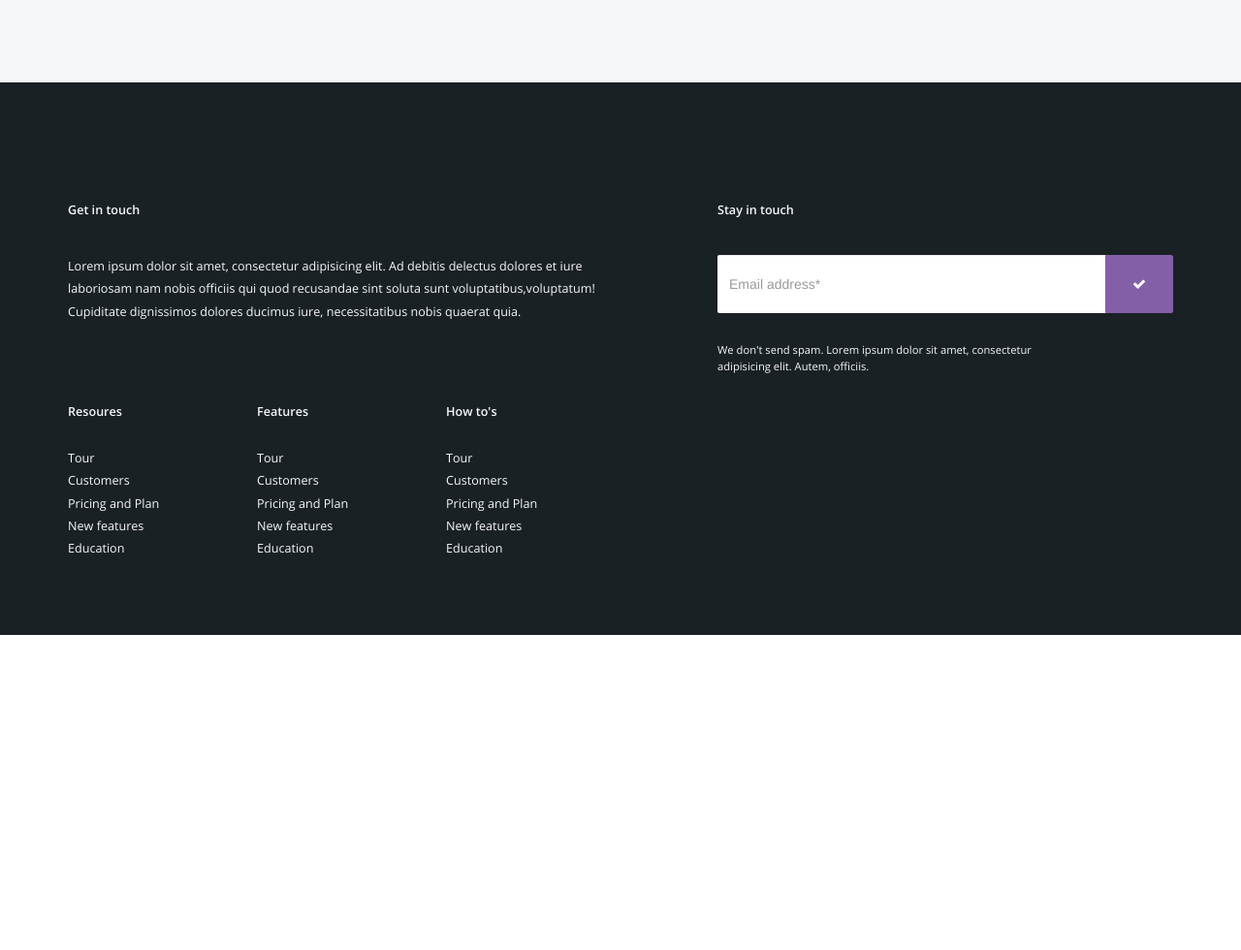
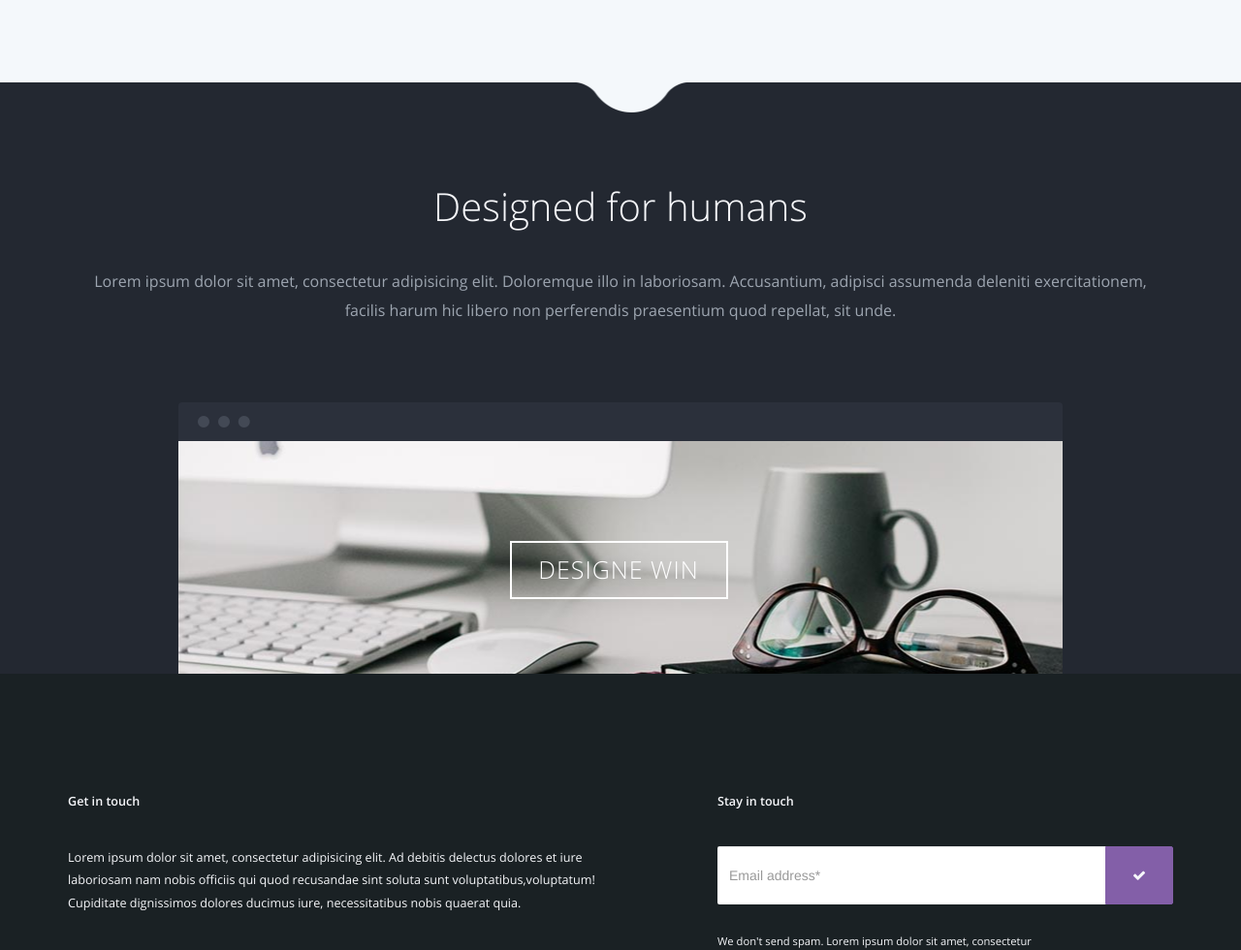
Before and after one commit to YuliaB01/Tork_project, a website: page src/index.html in a window 1280 px wide. Shown: the part 1820-2800 px from the top of the page at 97% size. Before the commit the page ends 2475 px from the top, so only its background shows below. Drawn offline with nearby package versions, Linux system fonts and the light colour scheme; files that its build step writes are made by us from their sources.

Commit message:
Added designed-for-humans section

```diff
--- /dev/null
+++ b/src/css/Components/Designe-win.less
@@ -0,0 +1,52 @@
+.designe-win-div {
+  height: 280px;
+  width: 80%;
+  margin: 80px auto 0;
+  position: relative;
+  border-top: 40px solid @info-section-text-color;
+  border-top-left-radius: 4px;
+  border-top-right-radius: 4px;
+  background-image: url(/images/designe-win.jpg);
+  background-position: 25% 67%;
+  background-repeat: no-repeat;
+  text-align: center;
+
+  &:after {
+    content: "";
+    display: inline-block;
+    height: 100%;
+    vertical-align: middle;
+  }
+
+  &__dot {
+    position: absolute;
+    top: -30px;
+    left: 20px;
+
+    & > i {
+      padding-right: 5px;
+      color: #434955;
+    }
+  }
+
+  &__btn {
+    display: inline-block;
+    width: 225px;
+    height: 60px;
+    border: 2px solid @hero-text-color;
+    margin-top: 25px;
+    padding: 10px;
+    font-family: OpenSansLight, sans-serif;
+    font-size: 25px;
+    letter-spacing: 1px;
+    color: @hero-text-color;
+    text-transform: uppercase;
+
+    &:hover,
+    &:focus {
+      border: 2px solid @hero-text-color - 15%;
+      color: darken(@hero-text-color, 15%);
+      text-decoration: none;
+    }
+  }
+}
--- a/src/css/Components/Info-content.less
+++ b/src/css/Components/Info-content.less
@@ -1,5 +1,5 @@
 .info-content {
-  padding: 30px 10px 30px 10px;
+  padding: 90px 10px 30px 10px;
   height: 100%;
 
   &__head {
--- a/src/css/Components/Logo.less
+++ b/src/css/Components/Logo.less
@@ -4,6 +4,8 @@
   text-align: center;
   display: inline-block;
   transition: transform ease .3s;
+  position: relative;
+  z-index: 5;
 
   &:hover {
     cursor: pointer;
--- a/src/css/Components/Search.less
+++ b/src/css/Components/Search.less
@@ -18,6 +18,7 @@
     border-bottom-left-radius: 30px;
     color: @main-text-color;
     box-shadow: none;
+    padding: 10px 30px;
 
     &:focus {
       border-color: transparent;
--- a/src/css/layout.less
+++ b/src/css/layout.less
@@ -75,12 +75,16 @@ body, html {
     float: right;
     padding-top: 50px;
     padding-right: 15px;
+    position: relative;
+    z-index: 4;
   }
 
   .collapse-menu {
     display: inline-block;
     float: right;
     padding-top: 50px;
+    position: relative;
+    z-index: 4;
   }
 
   .button {
@@ -107,12 +111,13 @@ body, html {
 
 .Hero-section {
   margin-top: -160px;
-  min-height: 870px;
+  height: 50%;
   background-image: url(/images/hero-img.jpg);
   background-repeat: no-repeat;
   background-size: cover;
-  background-position: center center;
+  background-position: center;
   background-attachment: fixed;
+  position: relative;
 }
 
 .gradient {
@@ -140,6 +145,46 @@ body, html {
   position: relative;
 }
 
+.designed-for-humans {
+  height: 610px;
+  background-color: #232831;
+  position: relative;
+
+  &:after {
+    width: 190px;
+    height: 65px;
+    margin-left: -85px;
+    left: 50%;
+    top: -11px;
+    position: absolute;
+    display: block;
+    content: "";
+    background-image: url(/images/shape.png);
+    background-position: 50% 30%;
+  }
+}
+
+.designed-content {
+  position: relative;
+  height: 100%;
+
+  &__head {
+    font-family: OpenSansLight, sans-serif;
+    font-size: 40px;
+    line-height: 1.375;
+    color: @footer-text-color;
+    margin-top: 100px;
+    margin-bottom: 35px;
+  }
+
+  &__text {
+    font-family: OpenSans, sans-serif;
+    font-size: 16px;
+    line-height: 1.875;
+    color: #9da5b0;
+    padding: 0 25px;
+  }
+}
 
 .footer {
   min-height: 570px;
--- a/src/css/main.less
+++ b/src/css/main.less
@@ -14,3 +14,4 @@
 @import "Components/Promo-right";
 @import "Components/Promo-left";
 @import "Components/Info-content";
+@import "Components/Designe-win";
--- a/src/index.html
+++ b/src/index.html
@@ -147,6 +147,31 @@
                         </div>
                     </div>
                 </section>
+                <section class="designed-for-humans">
+                    <div class="container designed-content">
+                        <div class="row">
+                            <div class="col-lg-12 col-md-12 col-sm-12 col-xs-12">
+                                <h3 class="designed-content__head text-center">
+                                    Designed for humans
+                                </h3>
+                                <p class="designed-content__text text-center">
+                                    Lorem ipsum dolor sit amet, consectetur adipisicing elit.
+                                    Doloremque illo in laboriosam. Accusantium, adipisci assumenda deleniti exercitationem, facilis harum hic libero non perferendis praesentium quod repellat, sit unde.
+                                </p>
+                                <div class="designe-win-div">
+                                    <div class="designe-win-div__dot">
+                                        <i class="fa fa-circle" aria-hidden="true"></i>
+                                        <i class="fa fa-circle" aria-hidden="true"></i>
+                                        <i class="fa fa-circle" aria-hidden="true"></i>
+                                    </div>
+                                    <a href="#" class="designe-win-div__btn btn btn-link">
+                                        Designe win
+                                    </a>
+                                </div>
+                            </div>
+                        </div>
+                    </div>
+                </section>
              </main>
         </div>
         <footer class="footer">
--- a/src/js/main.js
+++ b/src/js/main.js
@@ -17,6 +17,18 @@ $(document).ready(function() {
             clearFormInputs();
         }
     });
+
+    $(".see-more-btn").on("click", function() {
+       return false;
+    });
+
+    $(".get-in-touch__link").on("click", function() {
+       return false;
+    });
+
+    $(".btn").on("click", function() {
+       return false;
+    });
 });
 
 function clearFormInputs(target) {
```
Also changed, not shown: src/images/designe-win.jpg (renamed from src/images/photo-1435058234345-8af473e28cf7.jpg), src/images/shape.png (added).
